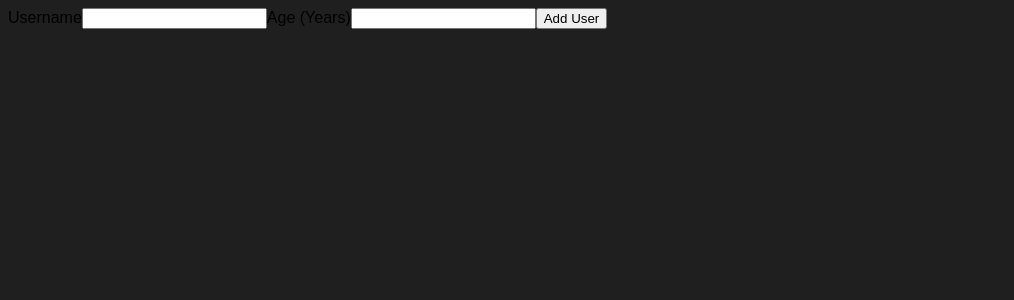
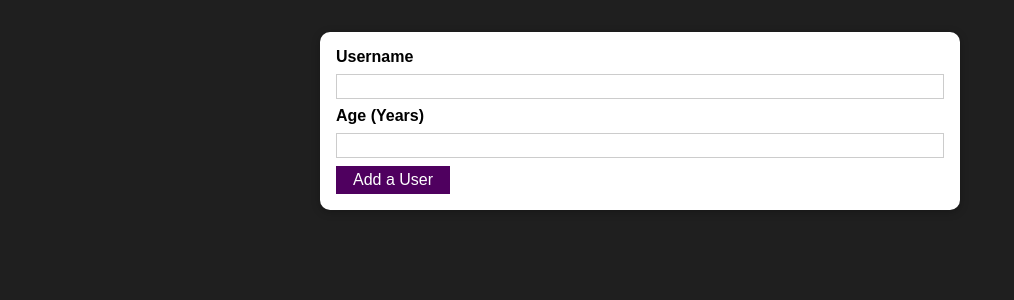
Before and after one commit to Dimisz/react-projects, a React (Create React App) app in the folder adding-users-mini-project/: page / in a window 1280 px wide. Shown: the top 300 px of the page, without its empty margins (0-1014 px from the left). Built offline with nearby package versions, Linux system fonts and the light colour scheme.

Commit message:
Created a wrapper Card/ added a button as a separate component

```diff
--- /dev/null
+++ b/adding-users-mini-project/src/components/UI/Button.js
@@ -0,0 +1,9 @@
+import styles from './Button.module.css';
+
+const Button = (props) => {
+    return(
+        <button className={styles.button} type={props.type}>{props.text}</button>
+    );
+}
+
+export default Button;
--- /dev/null
+++ b/adding-users-mini-project/src/components/UI/Button.module.css
@@ -0,0 +1,18 @@
+.button {
+    font: inherit;
+    border: 1px solid #4f005f;
+    background: #4f005f;
+    color: white;
+    padding: 0.25rem 1rem;
+    cursor: pointer;
+  }
+
+  .button:hover,
+  .button:active {
+    background: #741188;
+    border-color: #741188;
+  }
+
+  .button:focus {
+    outline: none;
+  }
--- /dev/null
+++ b/adding-users-mini-project/src/components/UI/Card.js
@@ -0,0 +1,9 @@
+import styles from './Card.module.css';
+
+const Card = (props) => {
+    return (
+        <div className={`${styles.card} ${props.className}`}>{props.children}</div>
+    );
+}
+
+export default Card;
--- /dev/null
+++ b/adding-users-mini-project/src/components/UI/Card.module.css
@@ -0,0 +1,5 @@
+.card {
+    background: white;
+    box-shadow: 0 2px 8px rgba(0, 0, 0, 0.26);
+    border-radius: 10px;
+}
--- a/adding-users-mini-project/src/components/Users/AddUser.js
+++ b/adding-users-mini-project/src/components/Users/AddUser.js
@@ -1,3 +1,7 @@
+import Card from "../UI/Card";
+import Button from "../UI/Button";
+
+import styles from './AddUser.module.css';
 
 const AddUser = (props) => {
     const addUserHandler = (event) => {
@@ -5,15 +9,17 @@
     };
 
     return (
+    <Card className={styles.input}>
         <form onSubmit={addUserHandler}>
             <label htmlFor="username">Username</label>
             <input id="username" type="text" />
 
             <label htmlFor="age">Age (Years)</label>
             <input id="age" type="number" />
+            <Button type="submit" text="Add a User" />
 
-        <button type="submit">Add User</button>
         </form>
+    </Card>
     );
 }
 
--- /dev/null
+++ b/adding-users-mini-project/src/components/Users/AddUser.module.css
@@ -0,0 +1,26 @@
+.input {
+    margin: 2rem auto;
+    padding: 1rem;
+    width: 90%;
+    max-width: 40rem;
+  }
+
+  .input label {
+    display: block;
+    font-weight: bold;
+    margin-bottom: 0.5rem;
+  }
+
+  .input input {
+    font: inherit;
+    display: block;
+    width: 100%;
+    border: 1px solid #ccc;
+    padding: 0.15rem;
+    margin-bottom: 0.5rem;
+  }
+
+  .input input:focus {
+    outline: none;
+    border-color: #4f005f;
+  }
```
Lines whose indentation alone changed are shown as unchanged.
